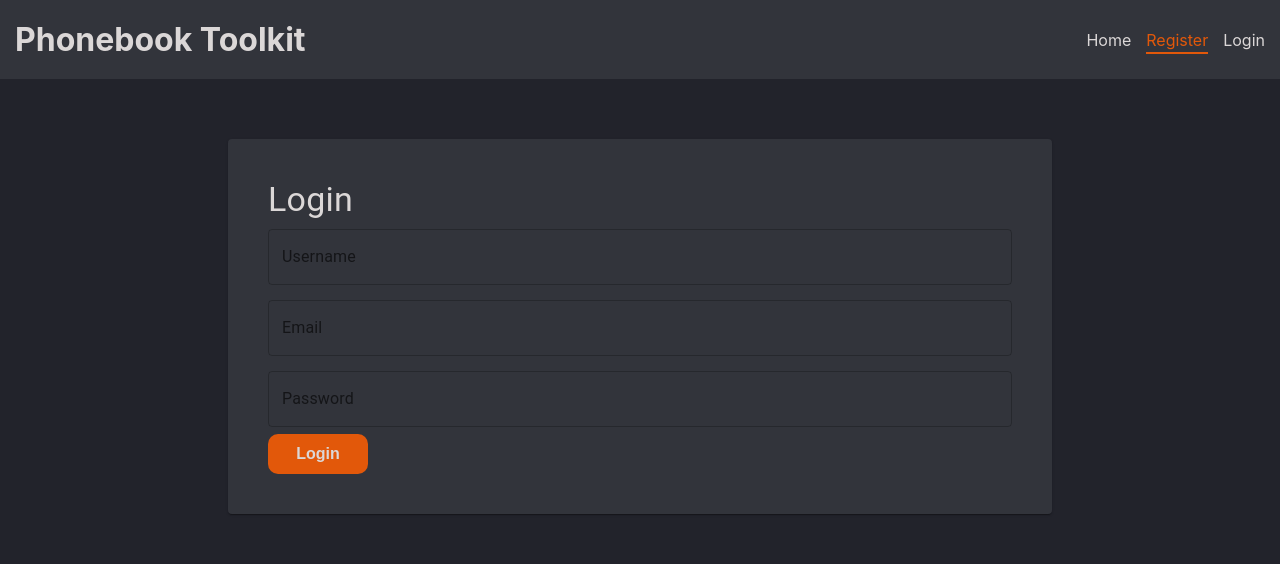
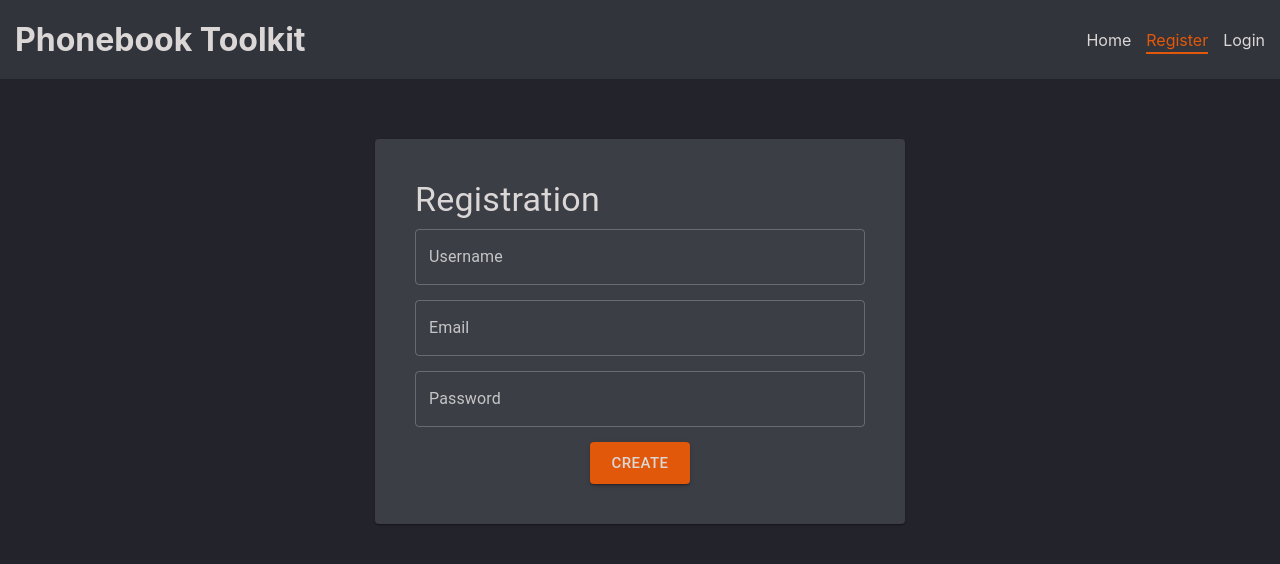
Before and after one commit to Vladislav-UZH/goit-react-hw-08-phonebook, a React (Create React App) app: page /goit-react-hw-08-phonebook/reg in a window 1280 px wide. Shown: the top 564 px of the page. Built offline with nearby package versions, Linux system fonts and the light colour scheme.

Commit message:
fix auth with MUI

```diff
--- a/src/components/LoginForm/LoginForm.jsx
+++ b/src/components/LoginForm/LoginForm.jsx
@@ -1,10 +1,13 @@
-import { toast } from 'react-hot-toast';
-import { Button } from 'components/Button/Button';
+// import { Button } from 'components/Button/Button';
 import { Formik, Form, Field, ErrorMessage } from 'formik';
 import { useDispatch } from 'react-redux';
 import { login } from 'redux/auth/operations';
-import { Grid, TextField, Paper, Box, Typography } from '@mui/material';
-
+import { Grid, TextField, Paper, Box, Typography, Button } from '@mui/material';
+import * as yup from 'yup';
+const validationSchema = yup.object({
+  email: yup.string().email().required('You forgot to enter your email!'),
+  password: yup.string().min(8).required('You forgot to enter your password!'),
+});
 export const LoginForm = () => {
   const dispatch = useDispatch();
   const initualValues = {
@@ -12,27 +15,29 @@ export const LoginForm = () => {
     password: '',
   };
   const handleSubmit = ({ email, password }, { resetForm }) => {
-    if (!email || !password) {
-      return toast.error('The fields must be filled in');
-    }
     dispatch(login({ email, password }));
     resetForm();
   };
   return (
     <Grid container sx={{ justifyContent: 'center' }}>
       <Paper>
-        <Box p={5}>
+        <Box sx={{ width: 450 }} p={5}>
           <Typography variant="h4">Login</Typography>
-          <Formik initialValues={initualValues} onSubmit={handleSubmit}>
+          <Formik
+            validationSchema={validationSchema}
+            initialValues={initualValues}
+            onSubmit={handleSubmit}
+          >
             {props => {
               return (
                 <Form>
+                  <Grid container direction="column">
                     <Field
                       as={TextField}
                       label="Email"
                       helperText={<ErrorMessage name="email" />}
                       margin="dense"
-                    fullWidth
+                      // fullWidth
                       name="email"
                       type="email"
                       error={props.errors.email && props.touched.email}
@@ -43,13 +48,19 @@ export const LoginForm = () => {
                       label="Password"
                       helperText={<ErrorMessage name="password" />}
                       margin="dense"
-                    fullWidth
+                      // fullWidth
                       name="password"
                       type="password"
                       error={props.errors.password && props.touched.password}
                     />
 
-                  <Button variant="default" type="submit" title="Login" />
+                    {/* <Button variant="default" type="submit" title="Login" /> */}
+                  </Grid>
+                  <Grid container marginTop={1} justifyContent="center">
+                    <Button size="large" variant="contained" type="submit">
+                      Login
+                    </Button>
+                  </Grid>
                 </Form>
               );
             }}
@@ -59,3 +70,44 @@ export const LoginForm = () => {
     </Grid>
   );
 };
+
+//   <Grid container sx={{ justifyContent: 'center' }}>
+//     <Paper>
+//       <Box p={5}>
+//         <Typography variant="h4">Login</Typography>
+//         <Formik initialValues={initualValues} onSubmit={handleSubmit}>
+//           {props => {
+//             return (
+//               <Form>
+//                 <Field
+//                   as={TextField}
+//                   label="Email"
+//                   helperText={<ErrorMessage name="email" />}
+//                   margin="dense"
+//                   fullWidth
+//                   name="email"
+//                   type="email"
+//                   error={props.errors.email && props.touched.email}
+//                 />
+
+//                 <Field
+//                   as={TextField}
+//                   label="Password"
+//                   helperText={<ErrorMessage name="password" />}
+//                   margin="dense"
+//                   fullWidth
+//                   name="password"
+//                   type="password"
+//                   error={props.errors.password && props.touched.password}
+//                 />
+
+//                 <Button variant="default" type="submit" title="Login" />
+//               </Form>
+//             );
+//           }}
+//         </Formik>
+//       </Box>
+//     </Paper>
+//   </Grid>;
+// }
+//
--- a/src/components/RegisterForm/RegisterForm.jsx
+++ b/src/components/RegisterForm/RegisterForm.jsx
@@ -1,9 +1,15 @@
 import { toast } from 'react-hot-toast';
-import { Button } from 'components/Button/Button';
+// import { Button } from 'components/Button/Button';
 import { useDispatch } from 'react-redux';
 import { register } from 'redux/auth/operations';
 import { Formik, Form, Field, ErrorMessage } from 'formik';
-import { Grid, TextField, Paper, Box, Typography } from '@mui/material';
+import { Grid, TextField, Paper, Box, Typography, Button } from '@mui/material';
+import * as yup from 'yup';
+const validationSchema = yup.object({
+  name: yup.string().max(12).required('You forgot to enter your name!'),
+  email: yup.string().email().required('You forgot to enter your email!'),
+  password: yup.string().min(8).required('You forgot to enter your password!'),
+});
 
 export const RegisterForm = () => {
   const dispatch = useDispatch();
@@ -23,28 +29,33 @@ export const RegisterForm = () => {
   return (
     <Grid container sx={{ justifyContent: 'center' }}>
       <Paper>
-        <Box p={5}>
-          <Typography variant="h4">Login</Typography>
-          <Formik initialValues={initualValues} onSubmit={handleSubmit}>
+        <Box sx={{ width: 450 }} p={5}>
+          <Typography variant="h4">Registration</Typography>
+          <Formik
+            validationSchema={validationSchema}
+            initialValues={initualValues}
+            onSubmit={handleSubmit}
+          >
             {props => {
               return (
                 <Form>
+                  <Grid container direction="column">
                     <Field
                       as={TextField}
                       label="Username"
                       helperText={<ErrorMessage name="name" />}
                       margin="dense"
-                    fullWidth
+                      // fullWidth
                       name="name"
                       type="text"
-                    error={props.errors.email && props.touched.email}
+                      error={props.errors.name && props.touched.name}
                     />
                     <Field
                       as={TextField}
                       label="Email"
                       helperText={<ErrorMessage name="email" />}
                       margin="dense"
-                    fullWidth
+                      // fullWidth
                       name="email"
                       type="email"
                       error={props.errors.email && props.touched.email}
@@ -55,13 +66,19 @@ export const RegisterForm = () => {
                       label="Password"
                       helperText={<ErrorMessage name="password" />}
                       margin="dense"
-                    fullWidth
+                      // fullWidth
                       name="password"
                       type="password"
                       error={props.errors.password && props.touched.password}
                     />
 
-                  <Button variant="default" type="submit" title="Login" />
+                    {/* <Button variant="default" type="submit" title="Login" /> */}
+                  </Grid>
+                  <Grid container marginTop={1} justifyContent="center">
+                    <Button size="large" variant="contained" type="submit">
+                      Create
+                    </Button>
+                  </Grid>
                 </Form>
               );
             }}
--- a/src/theme/theme.js
+++ b/src/theme/theme.js
@@ -1,14 +1,14 @@
 import { createTheme } from '@mui/material/styles';
 export const theme = createTheme({
   palette: {
+    mode: 'dark',
     primary: {
       main: '#e2580a',
-      dark: '#fff',
       contrastText: '#dbd7d7',
     },
-    // secondary: {
-    //   main: '#fff',
-    // },
+    secondary: {
+      main: '#e2580a',
+    },
     text: {
       primary: '#dbd7d7',
     },
```
Lines whose indentation alone changed are shown as unchanged.
